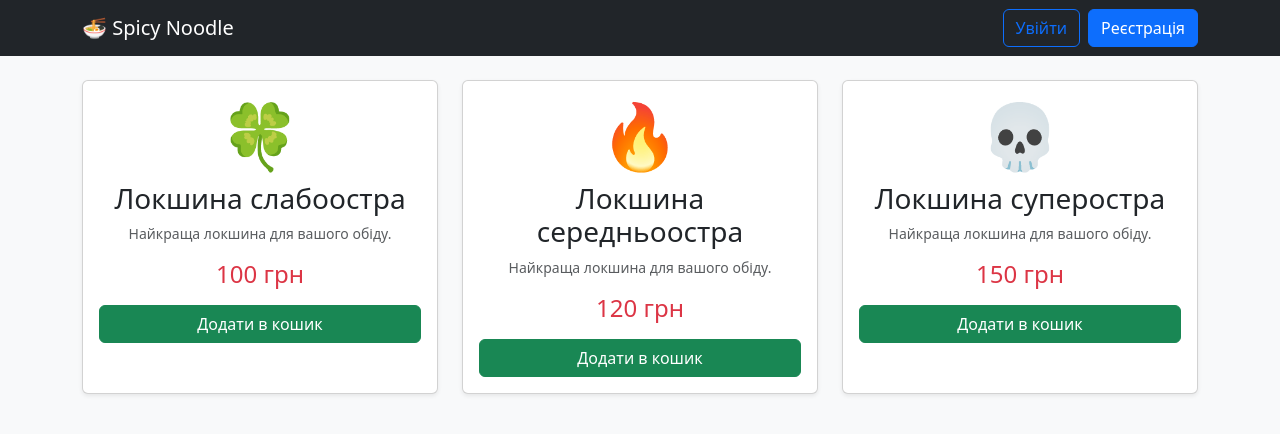
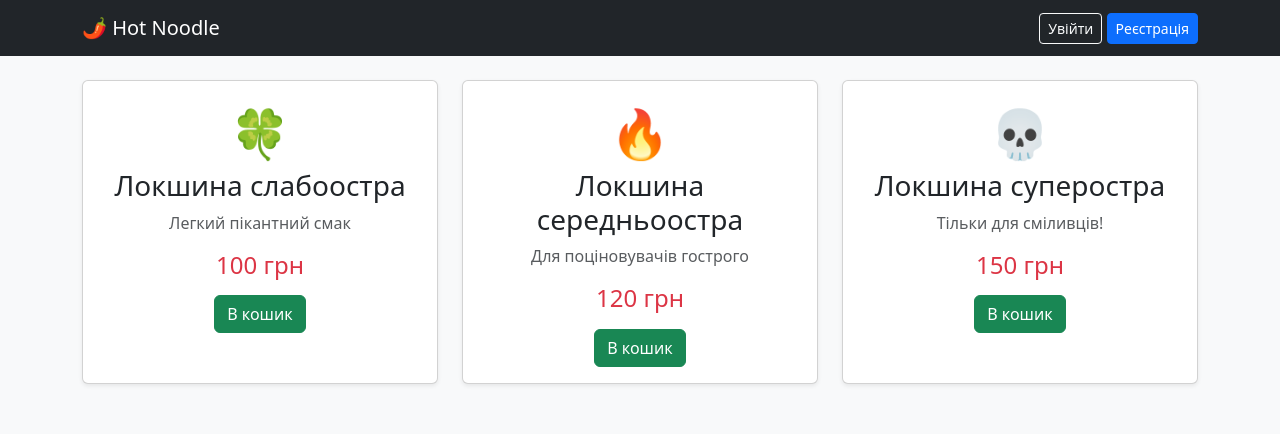
Before and after one commit to masyago50134/cs50, a Flask app: page / in a window 1280 px wide. Shown: the top 434 px of the page. Run offline with Flask 3, Linux system fonts and the light colour scheme.

Commit message:
Update index.html

```diff
--- a/templates/index.html
+++ b/templates/index.html
@@ -1,48 +1,18 @@
-<!DOCTYPE html>
-<html lang="uk">
-<head>
-    <meta charset="UTF-8">
-    <title>Noodle Shop</title>
-    <link rel="stylesheet" href="https://cdn.jsdelivr.net/npm/bootstrap@5.3.0/dist/css/bootstrap.min.css">
-</head>
-<body class="bg-light">
-<nav class="navbar navbar-dark bg-dark mb-4">
-    <div class="container">
-        <a class="navbar-brand" href="/">🍜 Spicy Noodle</a>
-        <div class="d-flex align-items-center">
-    {% if session.user_email %}
-        <span class="me-3">Вітаємо, <b>{{ session.user_name }}</b>!</span>
-
-        {% if session.user_role == 'admin' %}
-            <a href="/admin" class="btn btn-dark me-2">Адмін-панель</a>
-        {% endif %}
-
-        <a href="/cart" class="btn btn-warning me-2">Кошик ({{ session.cart|length if session.cart else 0 }})</a>
-        <a href="/logout" class="btn btn-outline-danger">Вихід</a>
-    {% else %}
-        <a href="/login" class="btn btn-outline-primary me-2">Увійти</a>
-        <a href="/register" class="btn btn-primary">Реєстрація</a>
-    {% endif %}
-</div>
-    </div>
-</nav>
-<div class="container">
+{% extends "base.html" %}
+{% block content %}
 <div class="row">
     {% for id, p in products.items() %}
     <div class="col-md-4 mb-4">
-            <div class="card shadow-sm h-100">
-                <div class="card-body text-center">
-                    <h1 style="font-size: 4rem;">{{ p.img }}</h1>
+        <div class="card h-100 shadow-sm text-center">
+            <div class="card-body">
+                <div style="font-size: 3rem;">{{ p.img }}</div>
                 <h3>{{ p.name }}</h3>
-                    <p class="text-muted small">Найкраща локшина для вашого обіду.</p>
+                <p class="text-muted">{{ p.desc }}</p>
                 <h4 class="text-danger">{{ p.price }} грн</h4>
-                    <a href="/add/{{ id }}" class="btn btn-success w-100 mt-2">Додати в кошик</a>
+                <a href="/add/{{ id }}" class="btn btn-success mt-2">В кошик</a>
             </div>
         </div>
     </div>
     {% endfor %}
 </div>
-</div>
-</body>
-
-</html>
+{% endblock %}
```
Lines whose indentation alone changed are shown as unchanged.
